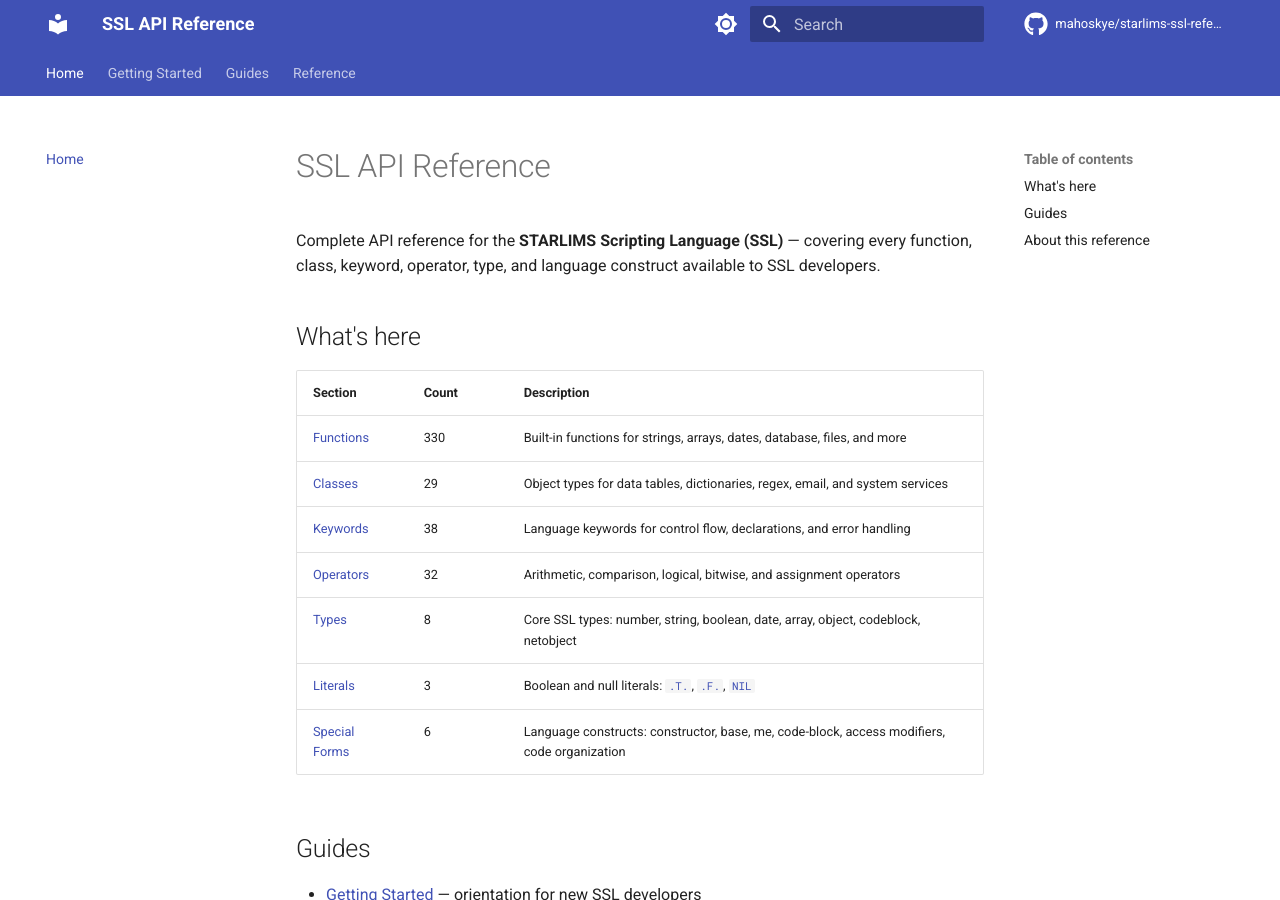
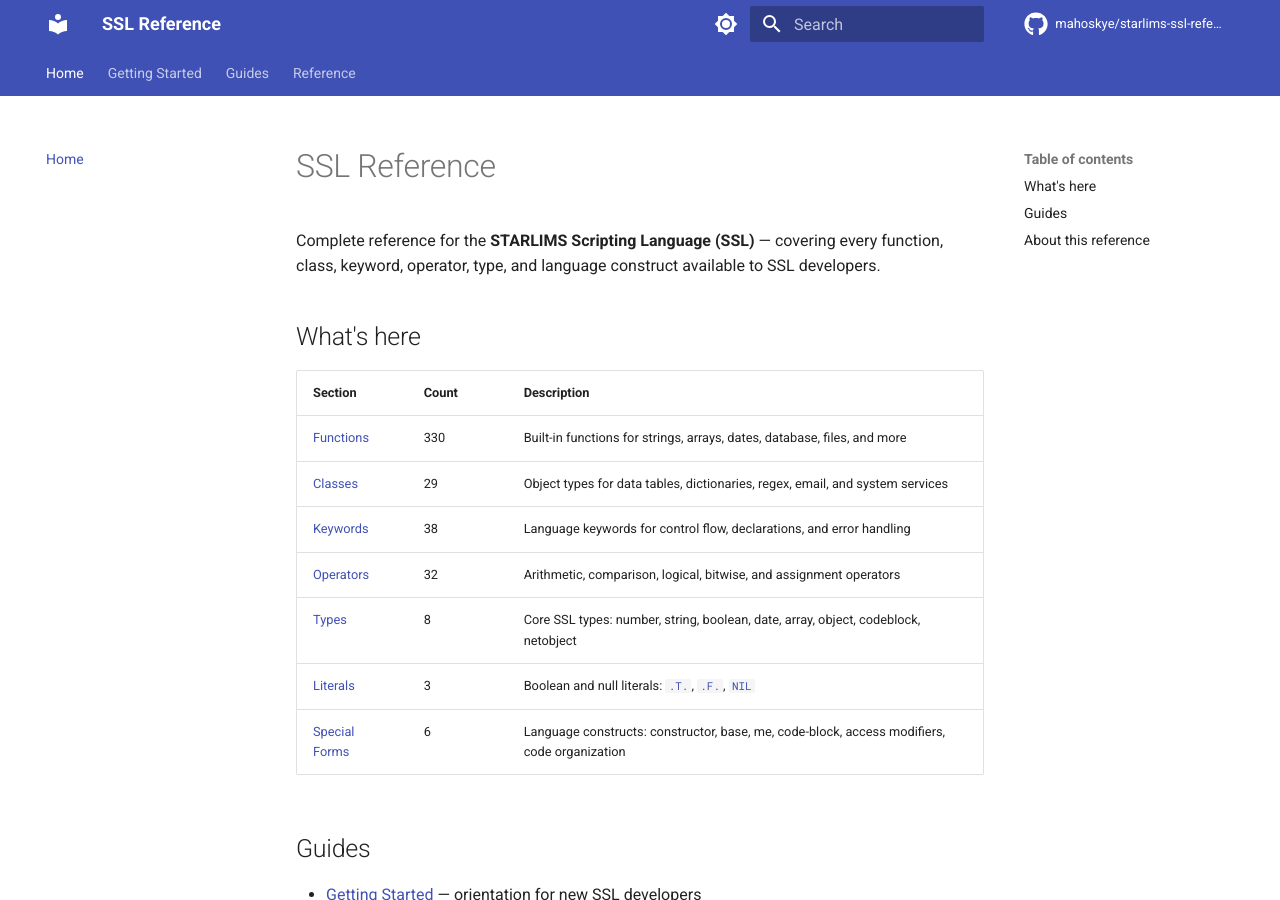
Before and after one commit to mahoskye/starlims-ssl-reference, an MkDocs documentation site: the page built from content/index.md, in a window 1280 px wide and 900 px high. Built offline with MkDocs 1.6.1 and Material for MkDocs 9.7.7, drawn with Linux system fonts in a browser that asks for light colours; comment, search, counter and statistics services are not loaded.

Commit message:
docs: rename site from "SSL API Reference" to "SSL Reference"
Match the renamed repo (starlims-ssl-reference); SSL is a scripting
language, not an API.

Co-Authored-By: Claude Opus 4.7 (1M context) <noreply@anthropic.com>

```diff
--- a/content/index.md
+++ b/content/index.md
@@ -1,6 +1,6 @@
-# SSL API Reference
+# SSL Reference
 
-Complete API reference for the **STARLIMS Scripting Language (SSL)** — covering every function, class, keyword, operator, type, and language construct available to SSL developers.
+Complete reference for the **STARLIMS Scripting Language (SSL)** — covering every function, class, keyword, operator, type, and language construct available to SSL developers.
 
 ## What's here
 
--- a/mkdocs.yml
+++ b/mkdocs.yml
@@ -1,7 +1,7 @@
-site_name: SSL API Reference
+site_name: SSL Reference
 hooks:
   - docs/hooks.py
-site_description: Complete API reference for the STARLIMS Scripting Language (SSL)
+site_description: Complete reference for the STARLIMS Scripting Language (SSL)
 site_url: https://mahoskye.github.io/starlims-ssl-reference/
 repo_url: https://github.com/mahoskye/starlims-ssl-reference
 repo_name: mahoskye/starlims-ssl-reference
```
Also changed, not shown: content/getting-started.md (+1 -1 lines), content/reference/index.md (+2 -2 lines).
